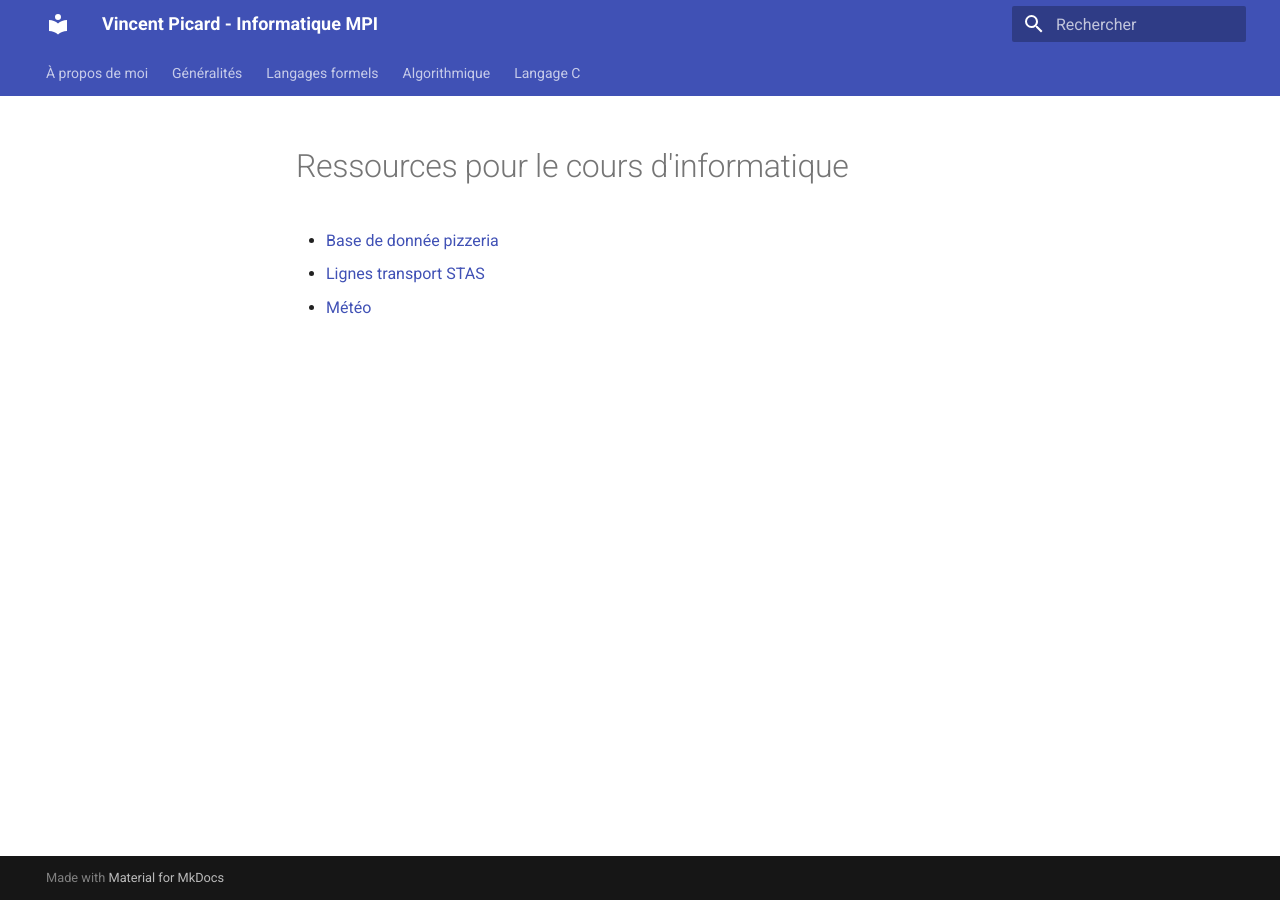
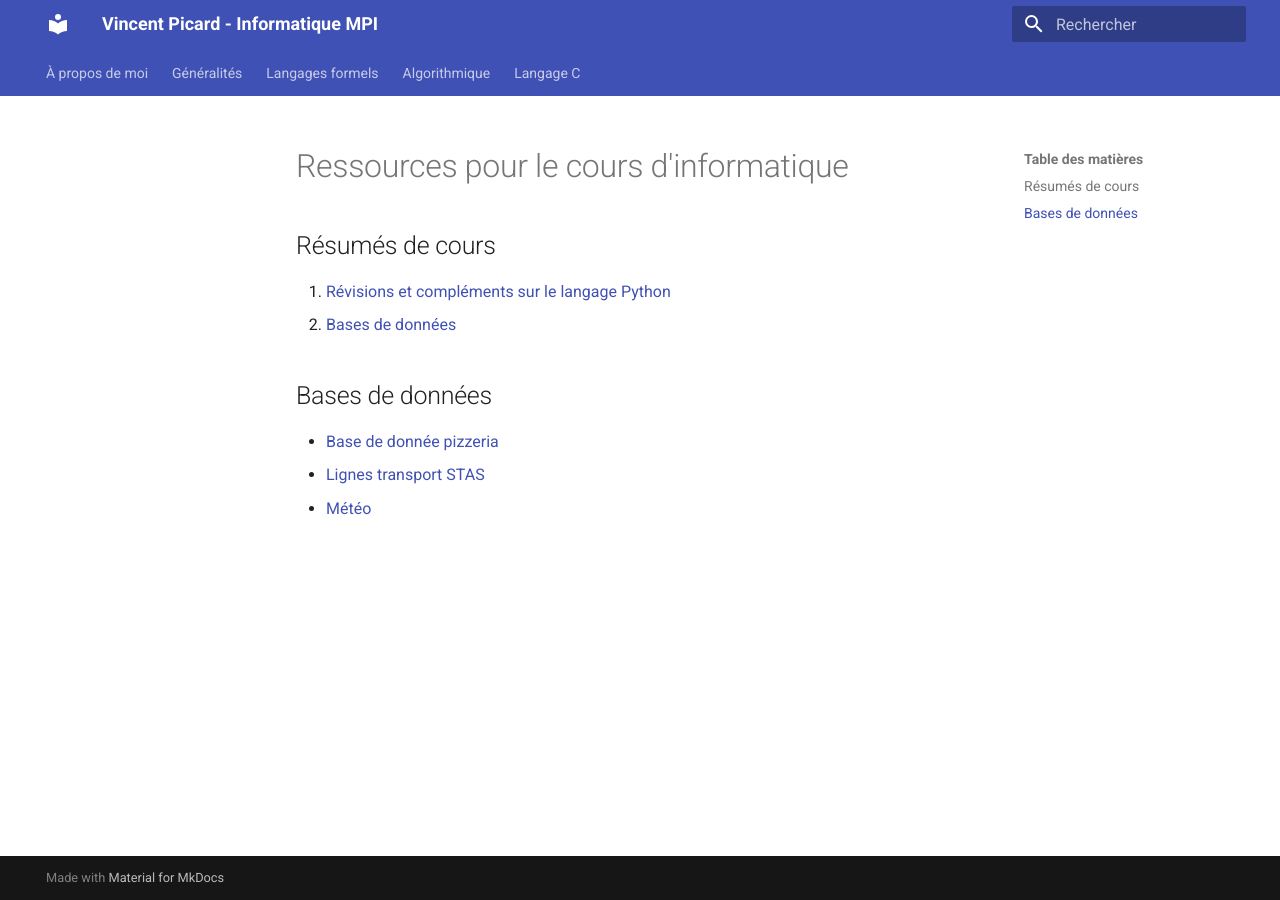
Before and after one commit to vincent-picard/vincent-picard.github.io, an MkDocs documentation site: the page built from docs/itc/index.md, in a window 1280 px wide. Built offline with MkDocs 1.6.1 and Material for MkDocs 9.7.7, drawn with Linux system fonts in a browser that asks for light colours.

Commit message:
ajout ressources support cours

```diff
--- a/docs/itc/index.md
+++ b/docs/itc/index.md
@@ -1,4 +1,11 @@
 # Ressources pour le cours d'informatique
+
+## Résumés de cours
+
+1. [Révisions et compléments sur le langage Python](cours/chap1_python.pdf)
+2. [Bases de données](cours/chap2_bdd.pdf)
+
+## Bases de données
 
 - [Base de donnée pizzeria](bdd/pizza.sqlite)
 - [Lignes transport STAS](bdd/lignes_STAS.sqlite)
```
Also changed, not shown: 2 other files.
